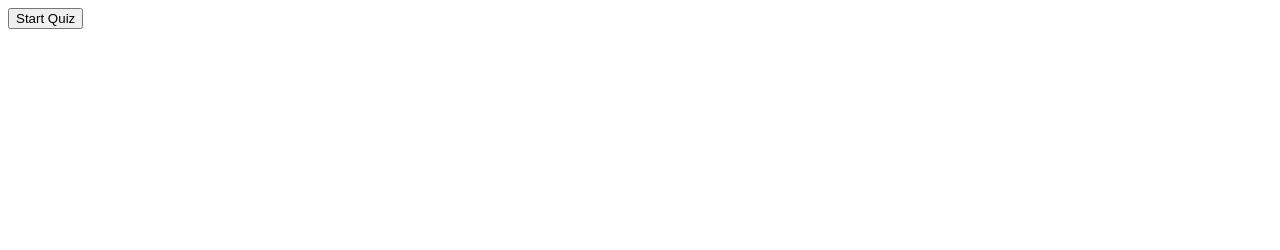
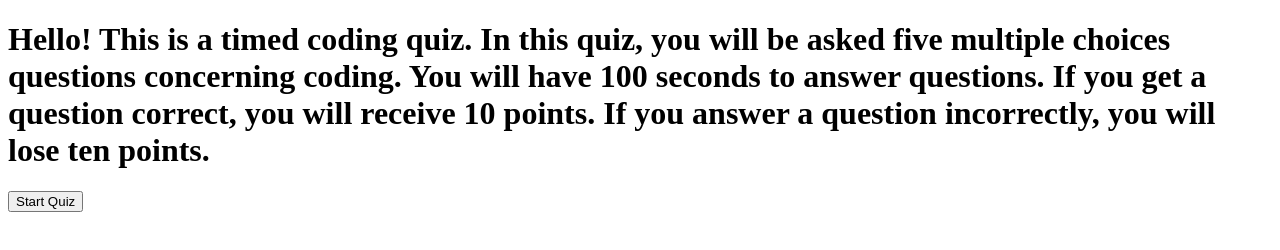
Before and after one commit to JoyUmoekpo/code-quiz, a plain HTML site: page index.html in a window 1280 px wide. Drawn offline with Linux system fonts and the light colour scheme.

Commit message:
added opening message to the quiz page

```diff
--- a/index.html
+++ b/index.html
@@ -1,13 +1,25 @@
 <!DOCTYPE html>
 <html>
+
 <head>
-        <link ref="stylesheet" href="./style.css"/>
+    <link ref="stylesheet" href="./style.css" />
     <title>Coding Quiz</title>
 </head>
+
 <body>
+    <container>
+        <div class="firstPage">
+            <h1>Hello! This is a timed coding quiz. In this quiz, you will be asked five multiple choices questions
+                concerning coding. You will have 100 seconds to answer questions. If you get a question correct, you
+                will
+                receive 10
+                points. If you answer a question incorrectly, you will lose ten points.</h1>
+        </div>
+    </container>
     <section>
         <button type="button" id="startBtn">Start Quiz</button>
     </section>
     <script src="./script.js"></script>
 </body>
+
 </html>
```
Lines whose indentation alone changed are shown as unchanged.
